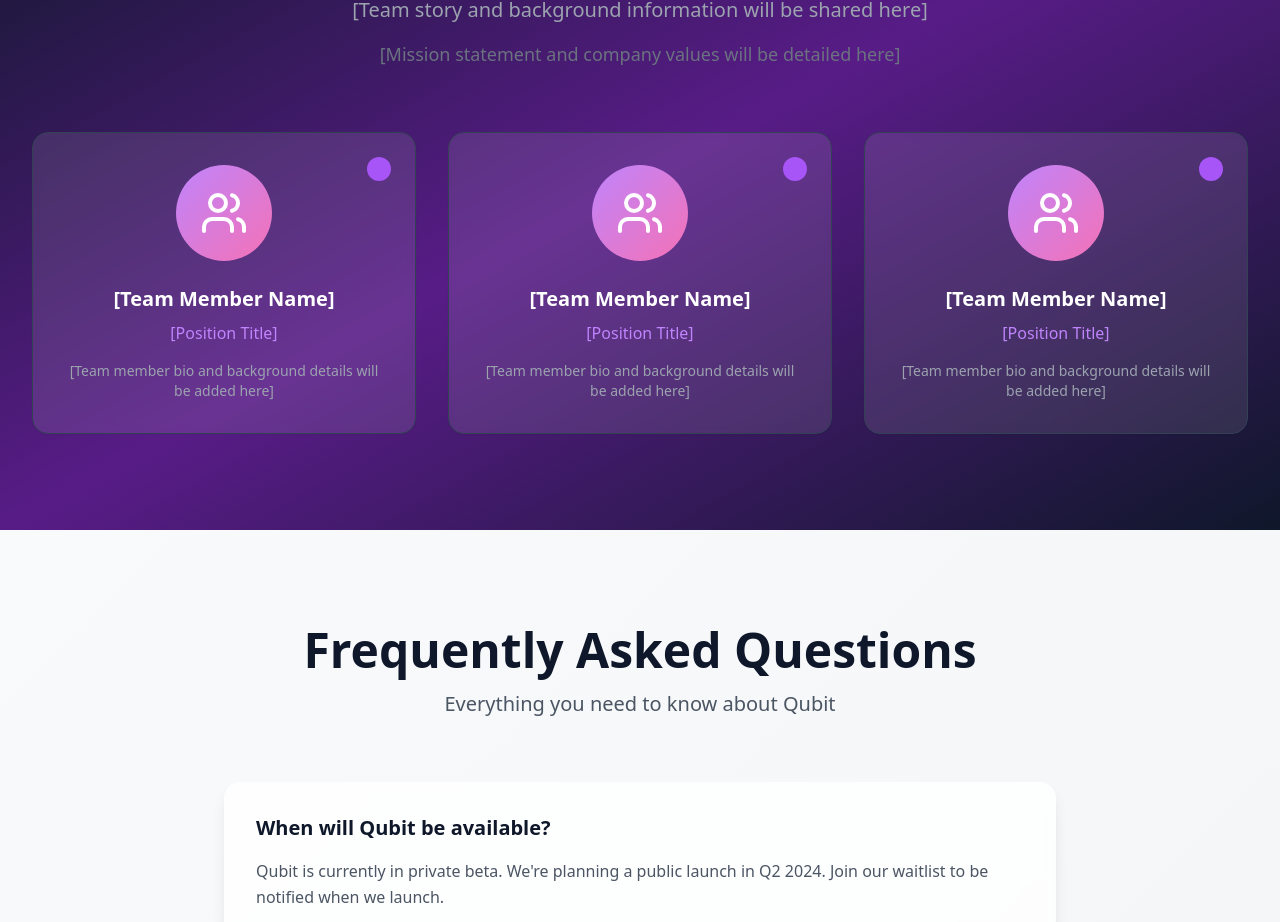
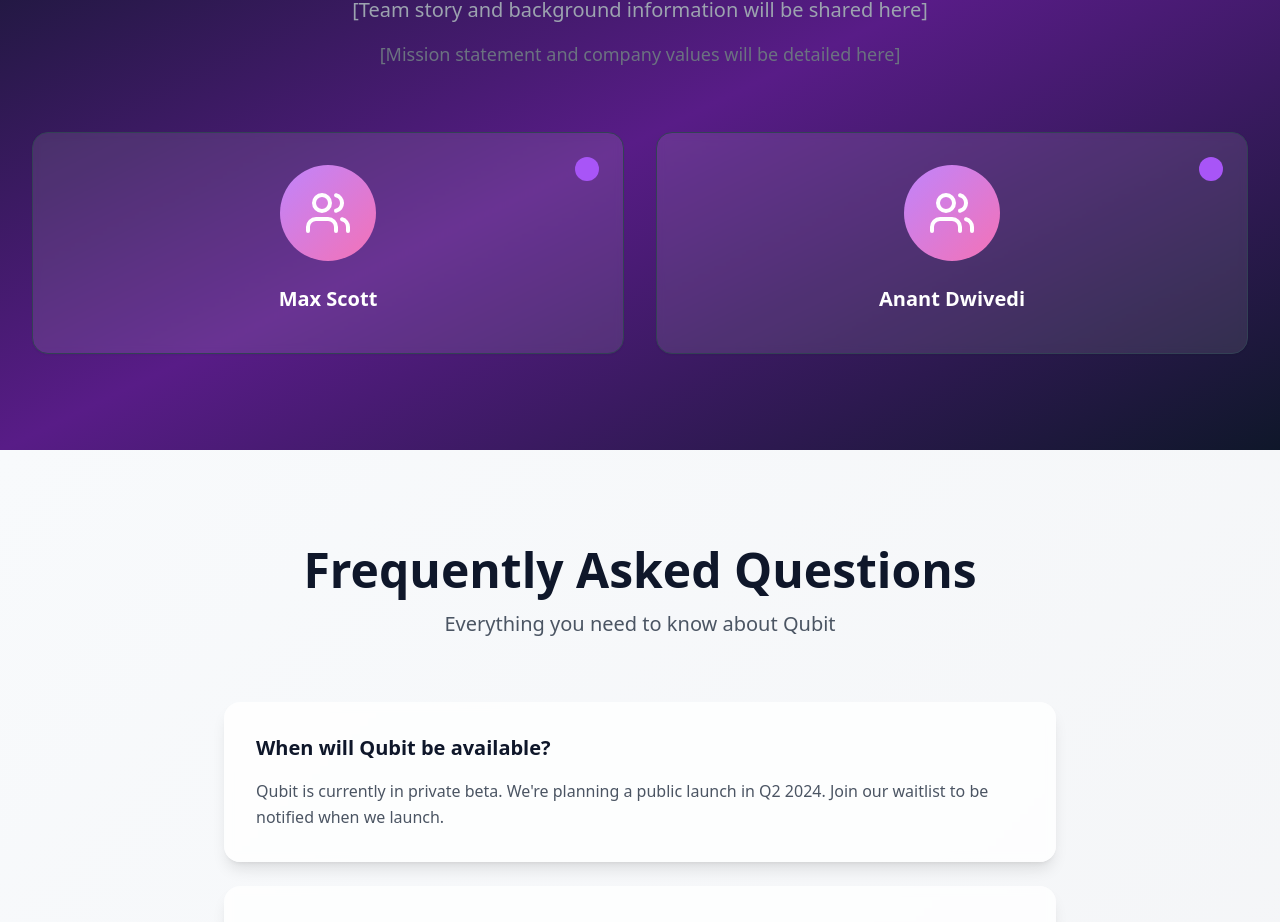
Before and after one commit to coderFeedForwardAlg/Qubit-landing, a Next.js app: page / in a window 1280 px wide. Shown: the part 2930-3852 px from the top of the page. Built offline with nearby package versions, Linux system fonts and the light colour scheme.

Commit message:
Update team section to two members

```diff
--- a/app/page.tsx
+++ b/app/page.tsx
@@ -847,9 +847,8 @@ export default function QubitLanding() {
             <p className="text-lg text-gray-500">[Mission statement and company values will be detailed here]</p>
           </div>
 
-          <div className="grid grid-cols-1 md:grid-cols-3 gap-8">
-            {[1, 2, 3].map((member, index) => (
-              <Card key={index} className="bg-white/10 backdrop-blur-sm border-slate-700 rounded-2xl overflow-hidden">
+          <div className="grid grid-cols-1 md:grid-cols-2 gap-8">
+            <Card className="bg-white/10 backdrop-blur-sm border-slate-700 rounded-2xl overflow-hidden">
               <CardContent className="p-8 text-center">
                 <div className="relative mb-6">
                   <div className="w-24 h-24 bg-gradient-to-br from-purple-400 to-pink-400 rounded-full mx-auto flex items-center justify-center">
@@ -857,12 +856,20 @@ export default function QubitLanding() {
                   </div>
                   <div className="absolute -top-2 -right-2 w-6 h-6 bg-purple-500 rounded-full"></div>
                 </div>
-                  <h3 className="text-xl font-bold mb-2 text-white">[Team Member Name]</h3>
-                  <p className="text-purple-400 mb-4">[Position Title]</p>
-                  <p className="text-gray-400 text-sm">[Team member bio and background details will be added here]</p>
+                <h3 className="text-xl font-bold mb-2 text-white">Max Scott</h3>
               </CardContent>
             </Card>
-            ))}
+            <Card className="bg-white/10 backdrop-blur-sm border-slate-700 rounded-2xl overflow-hidden">
+              <CardContent className="p-8 text-center">
+                <div className="relative mb-6">
+                  <div className="w-24 h-24 bg-gradient-to-br from-purple-400 to-pink-400 rounded-full mx-auto flex items-center justify-center">
+                    <Users className="w-12 h-12 text-white" />
+                  </div>
+                  <div className="absolute -top-2 -right-2 w-6 h-6 bg-purple-500 rounded-full"></div>
+                </div>
+                <h3 className="text-xl font-bold mb-2 text-white">Anant Dwivedi</h3>
+              </CardContent>
+            </Card>
           </div>
         </div>
       </section>
```
Lines whose indentation alone changed are shown as unchanged.
